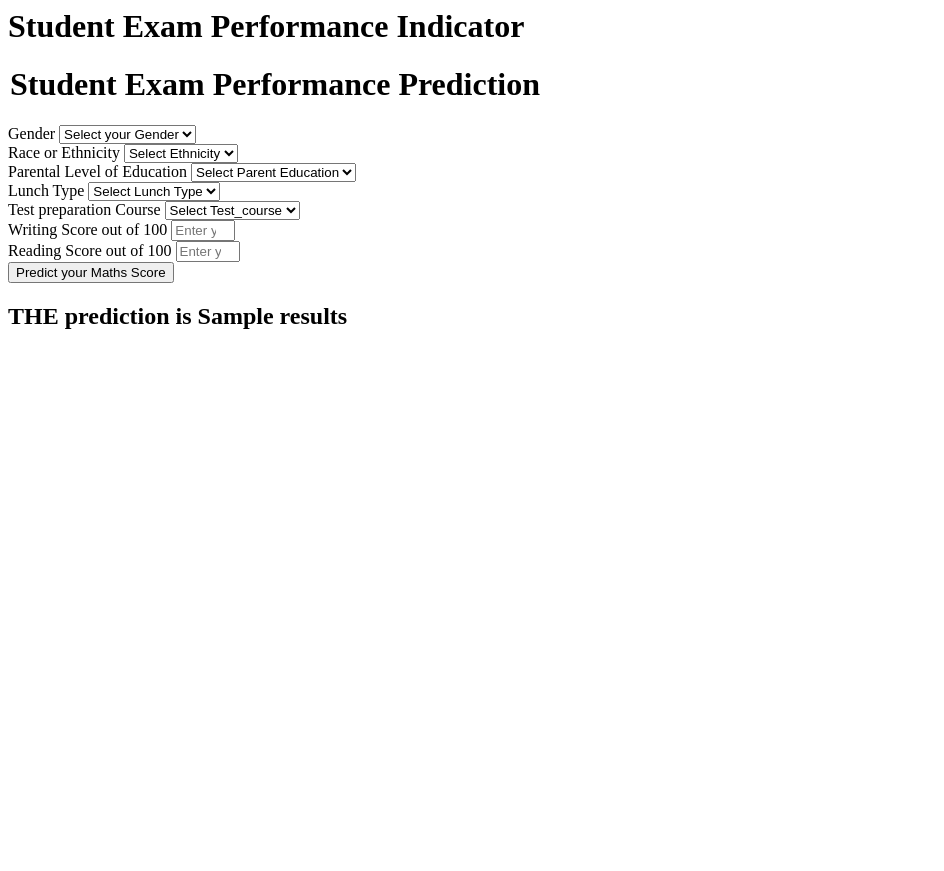
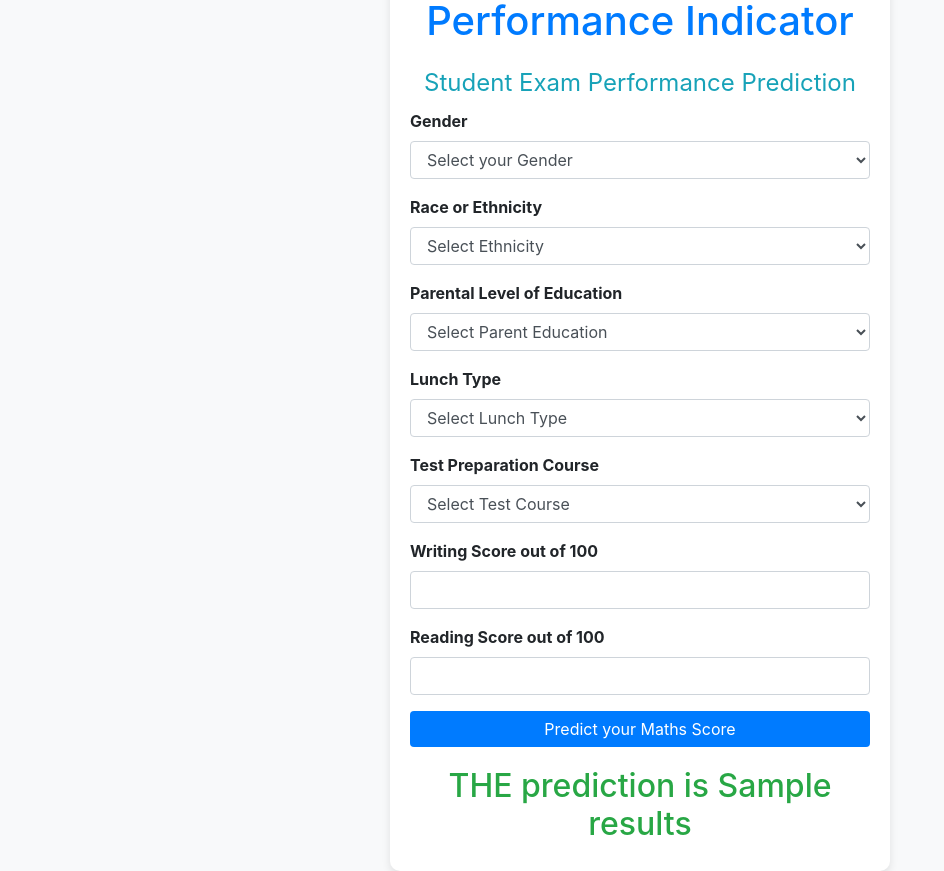
Before and after one commit to Suraj3571/Student-Performance-Project, a Flask app: template templates/home.html in a window 1280 px wide. Shown: the whole page, without its empty margins (0-944 px from the left). Before the commit the page ends 329 px from the top, so only its background shows below. Run offline with Flask 3, Linux system fonts and the light colour scheme; the template is opened without the code that fills it: most values are stand-ins (such as "Sample title", 1, 10 or a date in 2020); some libraries are stand-ins or nearby versions.

Commit message:
Home page

```diff
--- a/app.py
+++ b/app.py
@@ -11,11 +11,8 @@ app=application
 
 ## Route for a home page
 
-@app.route('/')
-def index():
-    return render_template('index.html')
 
-@app.route('/predictdata',methods=['GET','POST'])
+@app.route('/',methods=['GET','POST'])
 def predict_datapoint():
     if request.method=='GET':
         return render_template('home.html')
@@ -42,4 +39,4 @@ def predict_datapoint():
 
 
 if __name__=="__main__":
-    app.run(host="0.0.0.0")
+    app.run(host="0.0.0.0", debug = True)
--- a/templates/home.html
+++ b/templates/home.html
@@ -1,111 +1,121 @@
-<html>
+<!DOCTYPE html>
+<html lang="en">
+<head>
+    <meta charset="UTF-8">
+    <meta name="viewport" content="width=device-width, initial-scale=1.0">
+    <title>Student Exam Performance Indicator</title>
+    <link rel="stylesheet" href="https://stackpath.bootstrapcdn.com/bootstrap/4.5.2/css/bootstrap.min.css">
+    <style>
+        body {
+            background-color: #f8f9fa;
+            display: flex;
+            justify-content: center;
+            align-items: center;
+            height: 100vh;
+            margin: 0;
+        }
+        .container {
+            background-color: #ffffff;
+            padding: 20px; /* Reduced padding */
+            border-radius: 10px;
+            box-shadow: 0 4px 8px rgba(0, 0, 0, 0.1);
+            width: 100%;
+            max-width: 500px; /* Reduced max width */
+        }
+        h1 {
+            color: #007bff;
+            text-align: center;
+            margin-bottom: 20px; /* Reduced margin */
+        }
+        legend {
+            color: #17a2b8;
+            text-align: center;
+        }
+        .form-group label {
+            font-weight: bold;
+        }
+        .btn-primary {
+            background-color: #007bff;
+            border: none;
+        }
+        .btn-primary:hover {
+            background-color: #0056b3;
+        }
+        h2 {
+            margin-top: 20px; /* Reduced margin */
+            text-align: center;
+            color: #28a745;
+        }
+    </style>
+</head>
 <body>
-    <div class="login">
+    <div class="container">
         <h1>Student Exam Performance Indicator</h1>
-
-       <form action="{{ url_for('predict_datapoint')}}" method="post">
-        <h1>
+        <form action="{{ url_for('predict_datapoint') }}" method="post">
+            <fieldset>
                 <legend>Student Exam Performance Prediction</legend>
-        </h1>
-        <div class="mb-3">
-            <label class="form-label">Gender</label>
-            <select class="form-control" name="gender" placeholder="Enter you Gender" required>
-                <option class="placeholder" selected disabled value="">Select your Gender</option>
-                <option value="male">
-                    Male
-                </option>
-                <option value="female">
-                    Female
-                </option>
+                <div class="form-group">
+                    <label for="gender">Gender</label>
+                    <select class="form-control" id="gender" name="gender" required>
+                        <option value="" disabled selected>Select your Gender</option>
+                        <option value="male">Male</option>
+                        <option value="female">Female</option>
                     </select>
                 </div>
-        <div class="mb-3">
-            <label class="form-label">Race or Ethnicity</label>
-            <select class="form-control" name="ethnicity" placeholder="Enter you ethnicity" required>
-                <option class="placeholder" selected disabled value="">Select Ethnicity</option>
-                <option value="group A">
-                    Group A
-                </option>
-                <option value="group B">
-                    Group B
-                </option>
-                <option value="group C">
-                    Group C
-                </option>
-                <option value="group D">
-                    Group D
-                </option>
-                <option value="group E">
-                    Group E
-                </option>
+                <div class="form-group">
+                    <label for="ethnicity">Race or Ethnicity</label>
+                    <select class="form-control" id="ethnicity" name="ethnicity" required>
+                        <option value="" disabled selected>Select Ethnicity</option>
+                        <option value="group A">Group A</option>
+                        <option value="group B">Group B</option>
+                        <option value="group C">Group C</option>
+                        <option value="group D">Group D</option>
+                        <option value="group E">Group E</option>
                     </select>
                 </div>
-        <div class="mb-3">
-            <label class="form-label">Parental Level of Education</label>
-            <select class="form-control" name="parental_level_of_education"
-                placeholder="Enter you Parent Education" required>
-                <option class="placeholder" selected disabled value="">Select Parent Education</option>
-                <option value="associate's degree">
-                    associate's degree
-                </option>
-                <option value="bachelor's degree">
-                    bachelor's degree
-                </option>
-                <option value="high school">
-                    high school
-                </option>
-                <option value="master's degree">
-                    master's degree
-                </option>
-                <option value="some college">
-                    some college
-                </option>
-                <option value="some high school">
-                    some high school
-                </option>
+                <div class="form-group">
+                    <label for="parental_education">Parental Level of Education</label>
+                    <select class="form-control" id="parental_education" name="parental_level_of_education" required>
+                        <option value="" disabled selected>Select Parent Education</option>
+                        <option value="associate's degree">Associate's degree</option>
+                        <option value="bachelor's degree">Bachelor's degree</option>
+                        <option value="high school">High school</option>
+                        <option value="master's degree">Master's degree</option>
+                        <option value="some college">Some college</option>
+                        <option value="some high school">Some high school</option>
                     </select>
                 </div>
-        <div class="mb-3">
-            <label class="form-label">Lunch Type</label>
-            <select class="form-control" name="lunch" placeholder="Enter you Lunch" required>
-                <option class="placeholder" selected disabled value="">Select Lunch Type</option>
-                <option value="free/reduced">
-                    free/reduced
-                </option>
-                <option value="standard">
-                    standard
-                </option>
+                <div class="form-group">
+                    <label for="lunch">Lunch Type</label>
+                    <select class="form-control" id="lunch" name="lunch" required>
+                        <option value="" disabled selected>Select Lunch Type</option>
+                        <option value="free/reduced">Free/reduced</option>
+                        <option value="standard">Standard</option>
                     </select>
                 </div>
-        <div class="mb-3">
-            <label class="form-label">Test preparation Course</label>
-            <select class="form-control" name="test_preparation_course" placeholder="Enter you Course"
-                required>
-                <option class="placeholder" selected disabled value="">Select Test_course</option>
-                <option value="none">
-                    None
-                </option>
-                <option value="completed">
-                    Completed
-                </option>
+                <div class="form-group">
+                    <label for="test_preparation">Test Preparation Course</label>
+                    <select class="form-control" id="test_preparation" name="test_preparation_course" required>
+                        <option value="" disabled selected>Select Test Course</option>
+                        <option value="none">None</option>
+                        <option value="completed">Completed</option>
                     </select>
                 </div>
-        <div class="mb-3">
-            <label class="form-label">Writing Score out of 100</label>
-            <input class="form-control" type="number" name="reading_score"
-                placeholder="Enter your Reading score" min='0' max='100' />
+                <div class="form-group">
+                    <label for="writing_score">Writing Score out of 100</label>
+                    <input class="form-control" id="writing_score" type="number" name="writing_score" min="0" max="100" required>
                 </div>
-        <div class="mb-3">
-            <label class="form-label">Reading Score out of 100</label>
-            <input class="form-control" type="number" name="writing_score"
-                placeholder="Enter your Reading Score" min='0' max='100' />
+                <div class="form-group">
+                    <label for="reading_score">Reading Score out of 100</label>
+                    <input class="form-control" id="reading_score" type="number" name="reading_score" min="0" max="100" required>
                 </div>
-        <div class="mb-3">
-            <input class="btn btn-primary" type="submit" value="Predict your Maths Score" required />
+                <button type="submit" class="btn btn-primary btn-block">Predict your Maths Score</button>
+            </fieldset>
+        </form>
+        <h2>THE prediction is {{ results }}</h2>
     </div>
-    </form>
-    <h2>
-       THE  prediction is {{results}}
-    </h2>
-   <body>
+    <script src="https://code.jquery.com/jquery-3.5.1.slim.min.js"></script>
+    <script src="https://cdn.jsdelivr.net/npm/@popperjs/core@2.9.2/dist/umd/popper.min.js"></script>
+    <script src="https://stackpath.bootstrapcdn.com/bootstrap/4.5.2/js/bootstrap.min.js"></script>
+</body>
 </html>
```
Also changed, not shown: 1 other file. Lines whose indentation alone changed are shown as unchanged.
